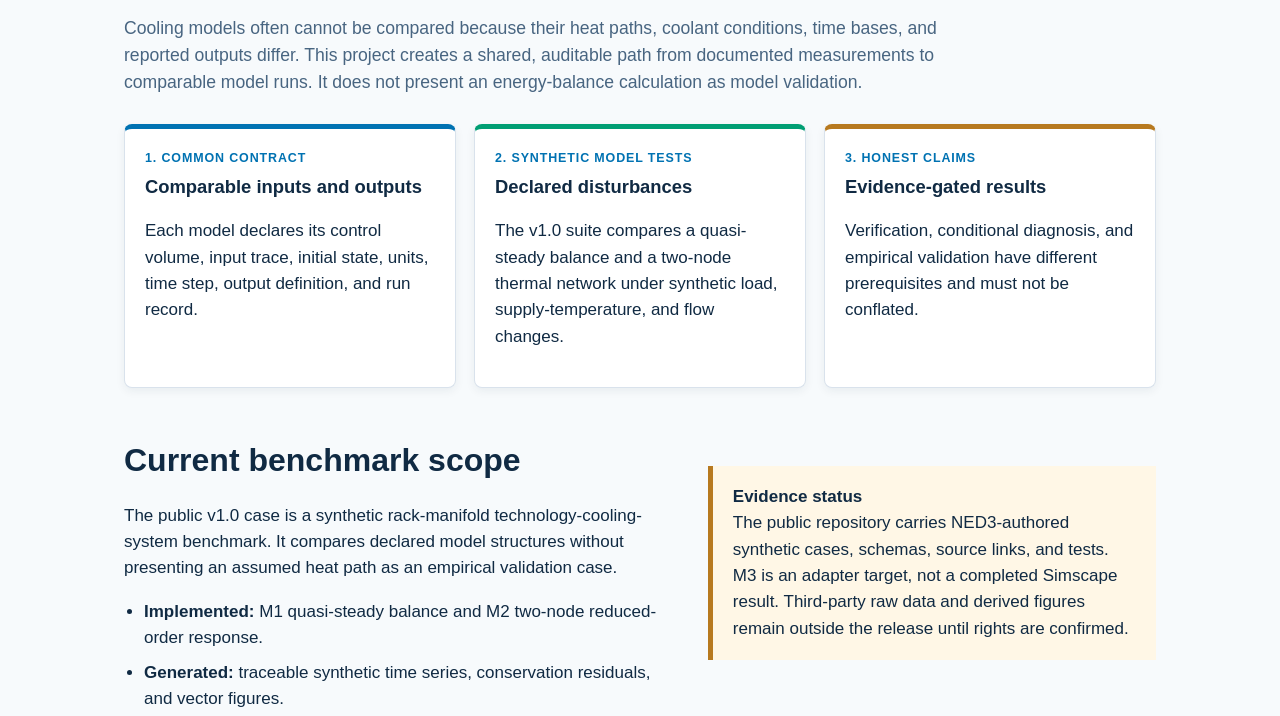
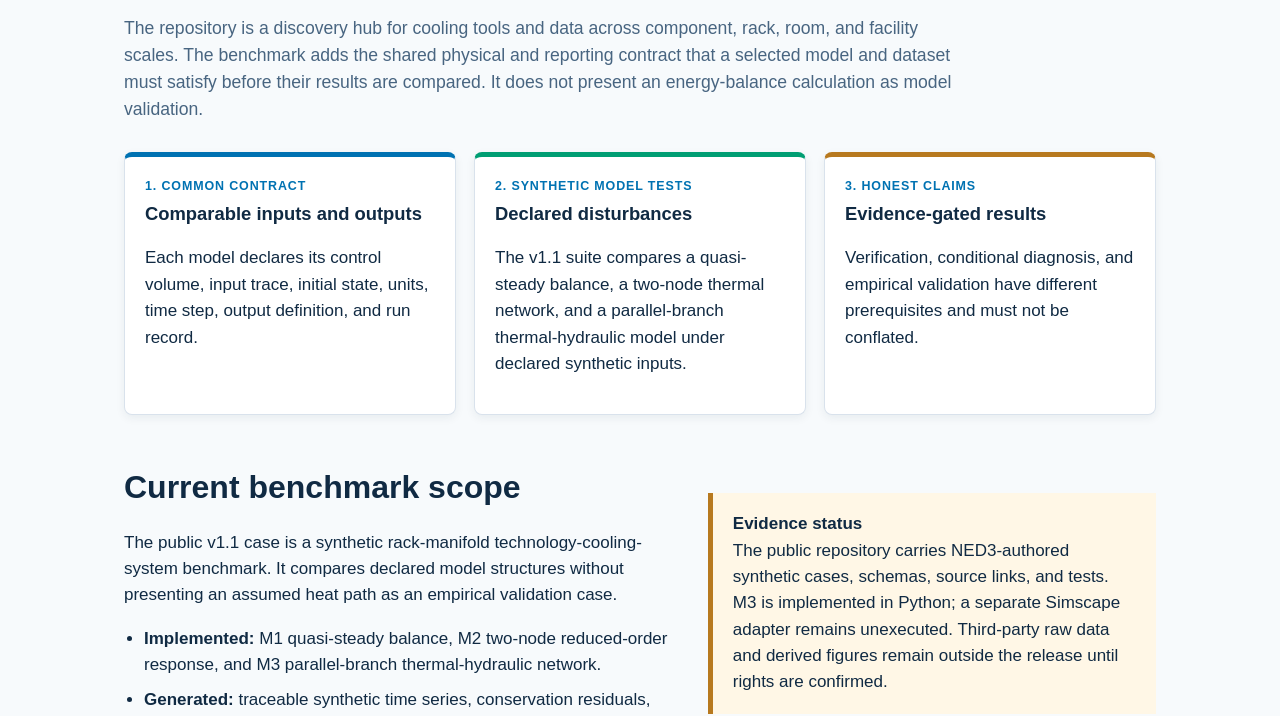
Before and after one commit to UARK-NED3/Data-Center-Cooling-Research-Tools, a plain HTML site: page docs/index.html in a window 1280 px wide. Shown: the part 574-1290 px from the top of the page. Drawn offline with Linux system fonts and the light colour scheme.

Commit message:
docs: connect cooling tools hub to benchmark

```diff
--- a/docs/index.html
+++ b/docs/index.html
@@ -26,25 +26,29 @@
   <main class="wrap">
     <section>
       <h2>Why this benchmark matters</h2>
-      <p class="lede">Cooling models often cannot be compared because their heat paths, coolant conditions, time bases, and reported outputs differ. This project creates a shared, auditable path from documented measurements to comparable model runs. It does not present an energy-balance calculation as model validation.</p>
+      <p class="lede">The repository is a discovery hub for cooling tools and data across component, rack, room, and facility scales. The benchmark adds the shared physical and reporting contract that a selected model and dataset must satisfy before their results are compared. It does not present an energy-balance calculation as model validation.</p>
       <div class="grid">
         <article class="card"><div class="tag">1. COMMON CONTRACT</div><h3>Comparable inputs and outputs</h3><p>Each model declares its control volume, input trace, initial state, units, time step, output definition, and run record.</p></article>
-        <article class="card"><div class="tag">2. SYNTHETIC MODEL TESTS</div><h3>Declared disturbances</h3><p>The v1.0 suite compares a quasi-steady balance and a two-node thermal network under synthetic load, supply-temperature, and flow changes.</p></article>
+        <article class="card"><div class="tag">2. SYNTHETIC MODEL TESTS</div><h3>Declared disturbances</h3><p>The v1.1 suite compares a quasi-steady balance, a two-node thermal network, and a parallel-branch thermal-hydraulic model under declared synthetic inputs.</p></article>
         <article class="card"><div class="tag">3. HONEST CLAIMS</div><h3>Evidence-gated results</h3><p>Verification, conditional diagnosis, and empirical validation have different prerequisites and must not be conflated.</p></article>
       </div>
     </section>
     <section class="two">
       <div>
         <h2>Current benchmark scope</h2>
-        <p>The public v1.0 case is a synthetic rack-manifold technology-cooling-system benchmark. It compares declared model structures without presenting an assumed heat path as an empirical validation case.</p>
+        <p>The public v1.1 case is a synthetic rack-manifold technology-cooling-system benchmark. It compares declared model structures without presenting an assumed heat path as an empirical validation case.</p>
         <ul class="list">
-          <li><strong>Implemented:</strong> M1 quasi-steady balance and M2 two-node reduced-order response.</li>
+          <li><strong>Implemented:</strong> M1 quasi-steady balance, M2 two-node reduced-order response, and M3 parallel-branch thermal-hydraulic network.</li>
           <li><strong>Generated:</strong> traceable synthetic time series, conservation residuals, and vector figures.</li>
           <li><strong>Required before hardware-accuracy claims:</strong> documented topology, sensor locations, uncertainty, and a measurement-aligned model run.</li>
         </ul>
       </div>
-      <div class="callout"><strong>Evidence status</strong><br>The public repository carries NED3-authored synthetic cases, schemas, source links, and tests. M3 is an adapter target, not a completed Simscape result. Third-party raw data and derived figures remain outside the release until rights are confirmed.</div>
+      <div class="callout"><strong>Evidence status</strong><br>The public repository carries NED3-authored synthetic cases, schemas, source links, and tests. M3 is implemented in Python; a separate Simscape adapter remains unexecuted. Third-party raw data and derived figures remain outside the release until rights are confirmed.</div>
     </section>
+    <figure class="figure">
+      <img src="assets/hub_to_benchmark_workflow.svg" alt="Cooling-tools hub connected to a canonical case contract, evidence-gated adapters, and evidence-bounded outcomes.">
+      <figcaption class="caption">The repository discovers and organizes tools and datasets. The benchmark makes a selected subset comparable by declaring compatible control volumes, heat paths, time bases, metadata, and outputs before a model result is interpreted.</figcaption>
+    </figure>
     <figure class="figure">
       <img src="assets/evidence_gated_benchmark_architecture_v1_0.svg" alt="Evidence-gated liquid-cooled rack benchmark workflow.">
       <figcaption class="caption">The framework joins a declared physical case, evidence checks, model adapters, common metrics, and a claim tier. It does not infer missing physical links from correlated signals.</figcaption>
```
Also changed, not shown: docs/assets/hub_to_benchmark_workflow.svg (added), 2 other files.
